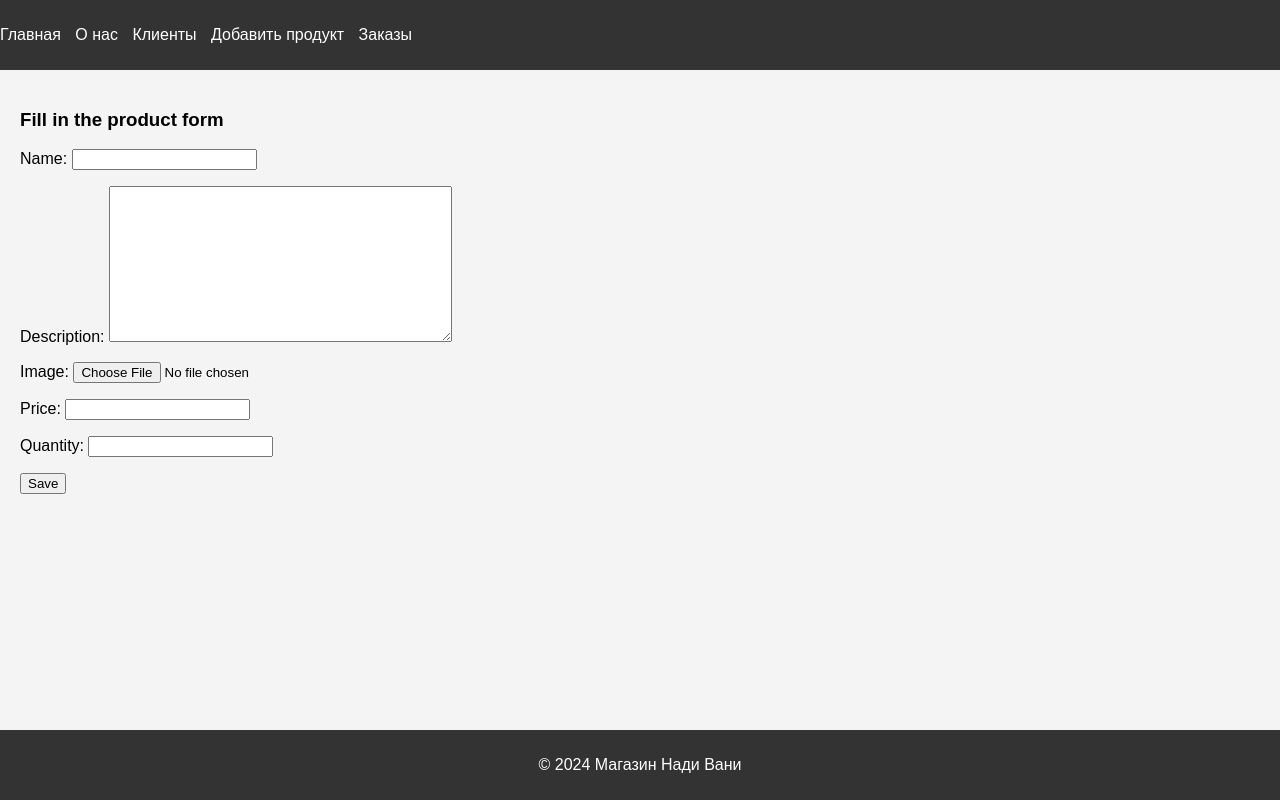
After one commit to KarinaSmu/django_learn, a Django app: page /shop/product_form/ in a window 1280 px wide. The commit adds this page. Run offline with Django 4.2, Linux system fonts and the light colour scheme.

Commit message:
Product form added

```diff
--- a/homework/homework/settings.py
+++ b/homework/homework/settings.py
@@ -123,6 +123,9 @@ STATIC_URL = '/static/'
 STATICFILES_DIRS = [
    BASE_DIR / 'static',
 ]
+
+MEDIA_URL = '/media/'
+MEDIA_ROOT = BASE_DIR / 'media'
 # Default primary key field type
 # https://docs.djangoproject.com/en/4.2/ref/settings/#default-auto-field
 
--- /dev/null
+++ b/homework/shopapp/forms.py
@@ -0,0 +1,10 @@
+from django import forms
+
+
+class ProductForm(forms.Form):
+    name = forms.CharField(max_length=100, widget=forms.TextInput(attrs={'class': 'form-control'}))
+    description = forms.CharField(widget=forms.Textarea(attrs={'class': 'form-control'}))
+    image = forms.ImageField(widget=forms.FileInput(attrs={'class': 'form-control-file'}))
+    price = forms.DecimalField(max_digits=10, decimal_places=2,
+                               widget=forms.NumberInput(attrs={'class': 'form-control'}))
+    quantity = forms.IntegerField(widget=forms.NumberInput(attrs={'class': 'form-control'}))
--- a/homework/shopapp/models.py
+++ b/homework/shopapp/models.py
@@ -15,6 +15,7 @@ class Client(models.Model):
 class Product(models.Model):
     name = models.CharField(max_length=100)
     description = models.TextField()
+    image = models.ImageField(upload_to='media')
     price = models.DecimalField(max_digits=10, decimal_places=2)
     quantity = models.IntegerField()
     date_added = models.DateTimeField(auto_now_add=True)
--- a/homework/shopapp/templates/shopapp/clients.html
+++ b/homework/shopapp/templates/shopapp/clients.html
@@ -1,4 +1,4 @@
-{% extends 'shopapp/base.html' %}
+{% extends 'base.html' %}
 
 {% block title %}Список клиентов{% endblock %}
 
--- a/homework/shopapp/templates/shopapp/index.html
+++ b/homework/shopapp/templates/shopapp/index.html
@@ -1,4 +1,4 @@
-{% extends 'shopapp/base.html' %}
+{% extends 'base.html' %}
 
 {% block title %}Магазин Нади Вани{% endblock %}
 
--- /dev/null
+++ b/homework/shopapp/templates/shopapp/product_form.html
@@ -0,0 +1,12 @@
+{% extends 'base.html' %}
+
+{% block title %}Форма добавления продукта{% endblock %}
+
+{% block content %}
+<h3>{{ message }}</h3>
+<form method="post" enctype="multipart/form-data">
+    {% csrf_token %}
+    {{ form.as_p }}
+    <input type="submit" value="Save">
+</form>
+{% endblock %}
--- a/homework/shopapp/urls.py
+++ b/homework/shopapp/urls.py
@@ -1,9 +1,10 @@
 from django.urls import path
-from shopapp.views import client_order, clients, orders, index
+from shopapp.views import client_order, clients, orders, index, product_form
 
 urlpatterns = [
     path('orders/<int:id>/<str:period>/', client_order, name='client_order'),
     path('orders/', orders, name='orders'),
     path('clients/', clients, name='clients'),
     path('', index, name='index'),
+    path('product_form/', product_form, name='product_form'),
 ]
--- a/homework/shopapp/views.py
+++ b/homework/shopapp/views.py
@@ -1,8 +1,13 @@
+from django.core.files.storage import FileSystemStorage
 from django.http import HttpResponse, JsonResponse
 from django.shortcuts import render
 from django.utils import timezone
 from datetime import timedelta
 from .models import Order, Product, Client
+from .forms import ProductForm
+import logging
+
+logger = logging.getLogger(__name__)
 
 
 def client_order(request, id, period):
@@ -42,3 +47,32 @@ def index(request):
 
 def orders(request):
     return HttpResponse("Здесь будет список заказов")
+
+
+def product_form(request):
+    if request.method == 'POST':
+        form = ProductForm(request.POST, request.FILES)
+        if form.is_valid():
+            name = form.cleaned_data['name']
+            description = form.cleaned_data['description']
+            image = form.cleaned_data['image']
+            fs = FileSystemStorage()
+            fs.save(image.name, image)
+            price = form.cleaned_data['price']
+            quantity = form.cleaned_data['quantity']
+
+            try:
+                product = Product(name=name, description=description, image=image, price=price, quantity=quantity)
+                product.save()
+                message = 'Product has been added to the database'
+                logger.info(f'Product added: {product}')
+            except Exception as e:
+                message = f'Error occurred while saving the product: {str(e)}'
+                logger.error(message)
+        else:
+            message = 'Form data is invalid. Please check and try again.'
+    else:
+        form = ProductForm()
+        message = 'Fill in the product form'
+
+    return render(request, 'shopapp/product_form.html', {'form': form, 'message': message})
--- a/homework/templates/base.html
+++ b/homework/templates/base.html
@@ -4,13 +4,30 @@
 <head>
     <meta charset="UTF-8">
     <title>{% block title %}Мой сайт{% endblock %}</title>
-    <link rel="stylesheet" type="text/css" href="{% static '/css/styles.css' %}">
+    <link rel="stylesheet" type="text/css" href="{% static 'css/styles.css' %}">
 </head>
+
 <body>
+    <header>
+        <nav>
+            <ul>
+                <li><a href="{% url 'index' %}">Главная</a></li>
+                <li><a href="{% url 'about' %}">О нас</a></li>
+                <li><a href="{% url 'clients' %}">Клиенты</a></li>
+                <li><a href="{% url 'product_form' %}">Добавить продукт</a></li>
+                <li><a href="{% url 'orders' %}">Заказы</a></li>
+            </ul>
+        </nav>
+    </header>
+
     <main>
         {% block content %}
 
         {% endblock %}
     </main>
+
+    <footer>
+        <p>© 2024 Магазин Нади Вани</p>
+    </footer>
 </body>
 </html>
```
Also changed, not shown: homework/shopapp/templates/shopapp/base.html (deleted, +0 -31 lines), homework/db.sqlite3, homework/media/_0004_ich_q_hat_waifu2x_noise0_scale2x.png (added), homework/media/_0004_ich_q_hat_waifu2x_noise0_scale2x_QcxPLx7.png (added), homework/media/media/_0004_ich_q_hat_waifu2x_noise0_scale2x.png (added), homework/media/media/_0004_ich_q_hat_waifu2x_noise0_scale2x_EZhPS9e.png (added), homework/shopapp/migrations/0002_product_image.py (added), 1 other file.
